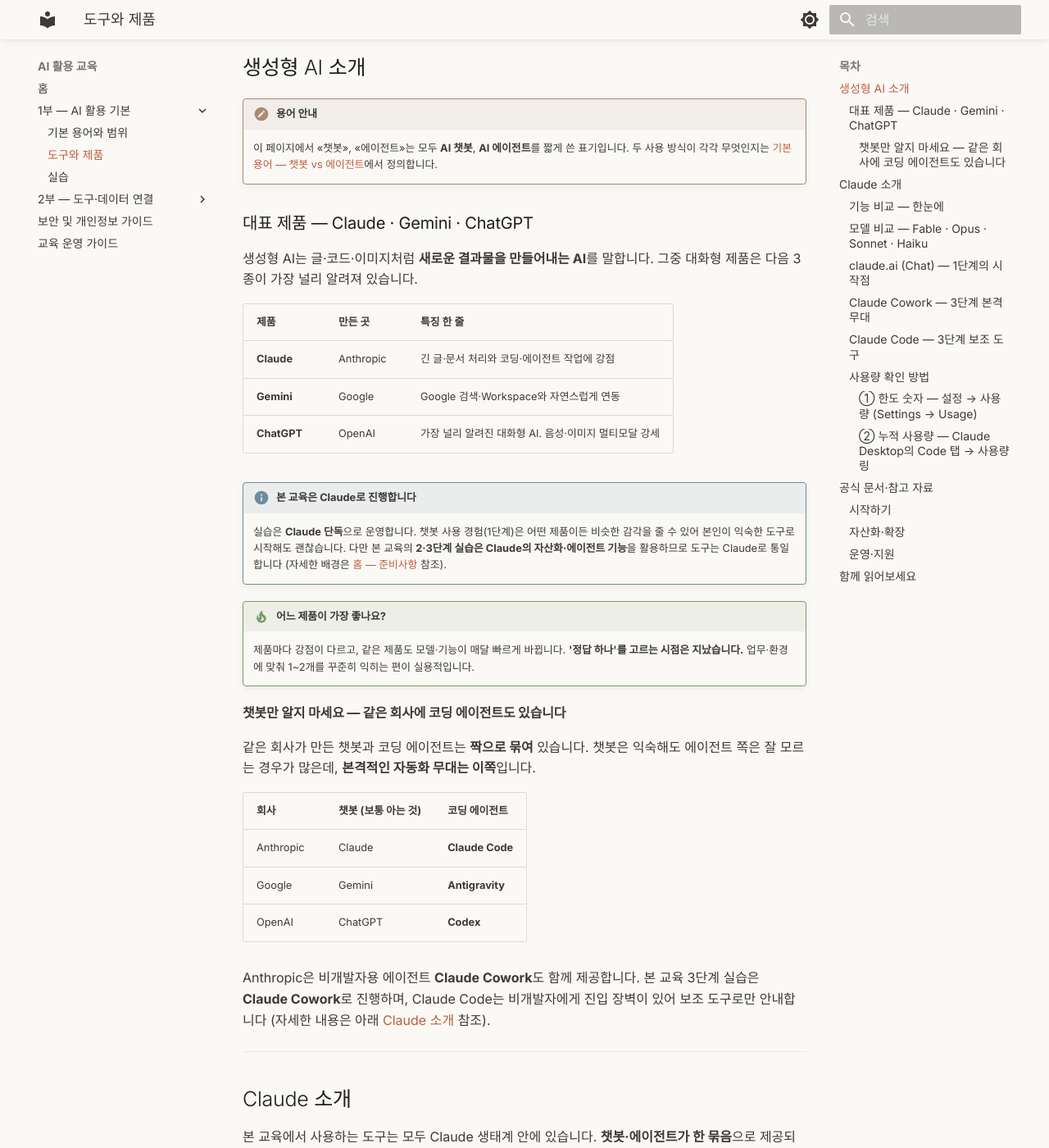
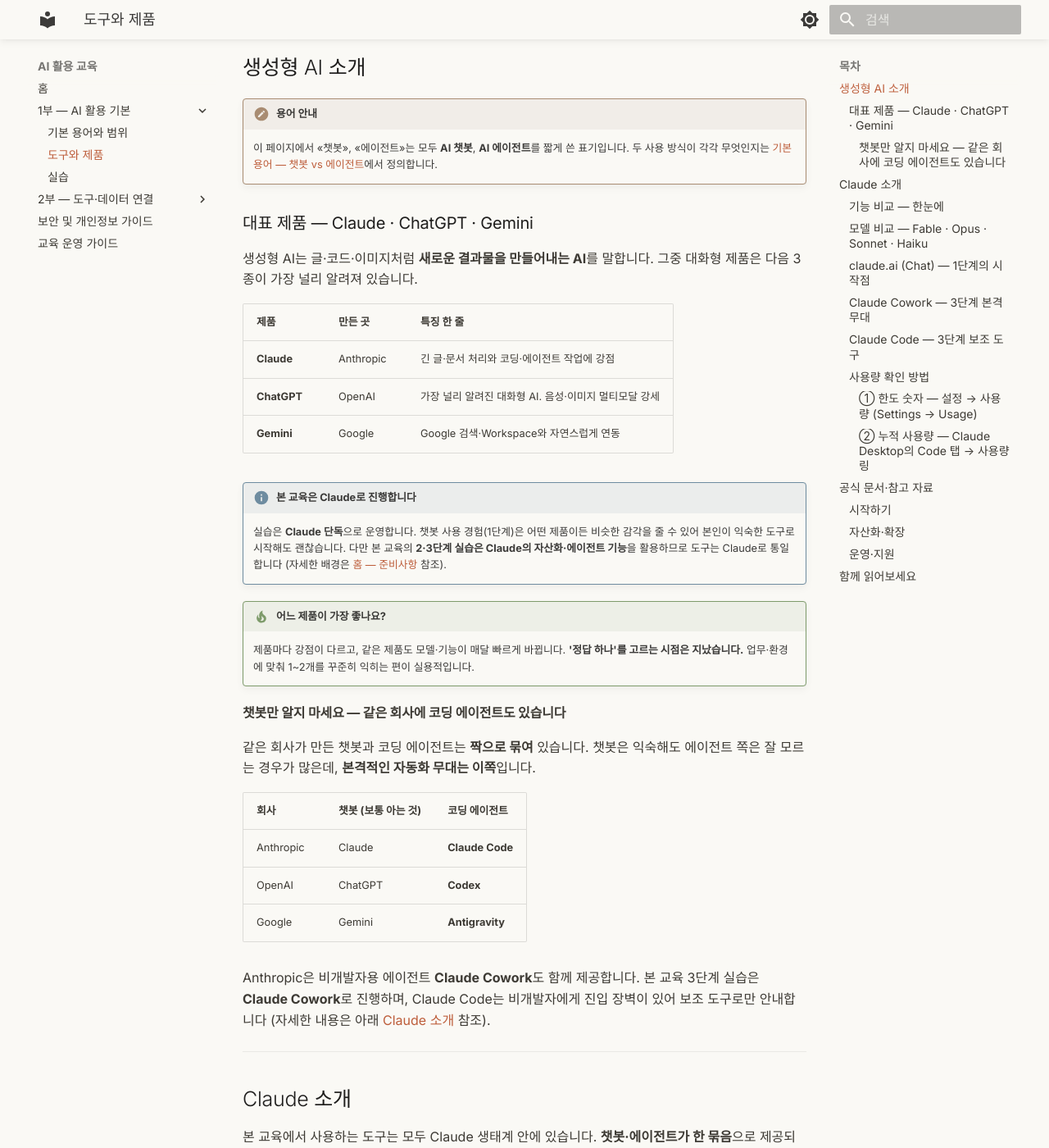
Before and after one commit to scroogy-dev/ai-onboarding, an MkDocs documentation site: the page built from docs/intro.md, in a window 1280 px wide and 1400 px high, scrolled down 299 px. Shown: the whole window at 82% size. Built offline with MkDocs 1.6.1 and Material for MkDocs 9.7.7, drawn with Linux system fonts in a browser that asks for light colours.

```diff
--- a/docs/intro.md
+++ b/docs/intro.md
@@ -10,15 +10,15 @@
 !!! note "용어 안내"
     이 페이지에서 «챗봇», «에이전트»는 모두 **AI 챗봇**, **AI 에이전트**를 짧게 쓴 표기입니다. 두 사용 방식이 각각 무엇인지는 [기본 용어 ― 챗봇 vs 에이전트](basics.md#chatbot-vs-agent)에서 정의합니다.
 
-### 대표 제품 ― Claude · Gemini · ChatGPT { #products }
+### 대표 제품 ― Claude · ChatGPT · Gemini { #products }
 
 생성형 AI는 글·코드·이미지처럼 **새로운 결과물을 만들어내는 AI**를 말합니다. 그중 대화형 제품은 다음 3종이 가장 널리 알려져 있습니다.
 
 | 제품 | 만든 곳 | 특징 한 줄 |
 |------|---------|------------|
 | **Claude** | Anthropic | 긴 글·문서 처리와 코딩·에이전트 작업에 강점 |
+| **ChatGPT** | OpenAI | 가장 널리 알려진 대화형 AI. 음성·이미지 멀티모달 강세 |
 | **Gemini** | Google | Google 검색·Workspace와 자연스럽게 연동 |
-| **ChatGPT** | OpenAI | 가장 널리 알려진 대화형 AI. 음성·이미지 멀티모달 강세 |
 
 !!! info "본 교육은 Claude로 진행합니다"
     실습은 **Claude 단독**으로 운영합니다. 챗봇 사용 경험(1단계)은 어떤 제품이든 비슷한 감각을 줄 수 있어 본인이 익숙한 도구로 시작해도 괜찮습니다. 다만 본 교육의 **2·3단계 실습은 Claude의 자산화·에이전트 기능**을 활용하므로 도구는 Claude로 통일합니다 (자세한 배경은 [홈 ― 준비사항](index.md#preparation) 참조).
@@ -33,8 +33,8 @@
 | 회사      | 챗봇 (보통 아는 것) | 코딩 에이전트                    |
 |-----------|--------------------|----------------------------------|
 | Anthropic | Claude             | **Claude Code**                  |
+| OpenAI    | ChatGPT            | **Codex**                        |
 | Google    | Gemini             | **Antigravity**                  |
-| OpenAI    | ChatGPT            | **Codex**                        |
 
 Anthropic은 비개발자용 에이전트 **Claude Cowork**도 함께 제공합니다. 본 교육 3단계 실습은 **Claude Cowork**로 진행하며, Claude Code는 비개발자에게 진입 장벽이 있어 보조 도구로만 안내합니다 (자세한 내용은 아래 [Claude 소개](#claude) 참조).
 
```
Also changed, not shown: .ai/90_issues/active/issue-0050/issue-0050-spec.md (+12 -0 lines), .ai/90_issues/active/issue-0050/issue-0050-summary.md (+3 -3 lines), docs/index.md (+2 -2 lines), docs/operation-guide.md (+1 -1 lines), slides/slides.md (+3 -3 lines).
